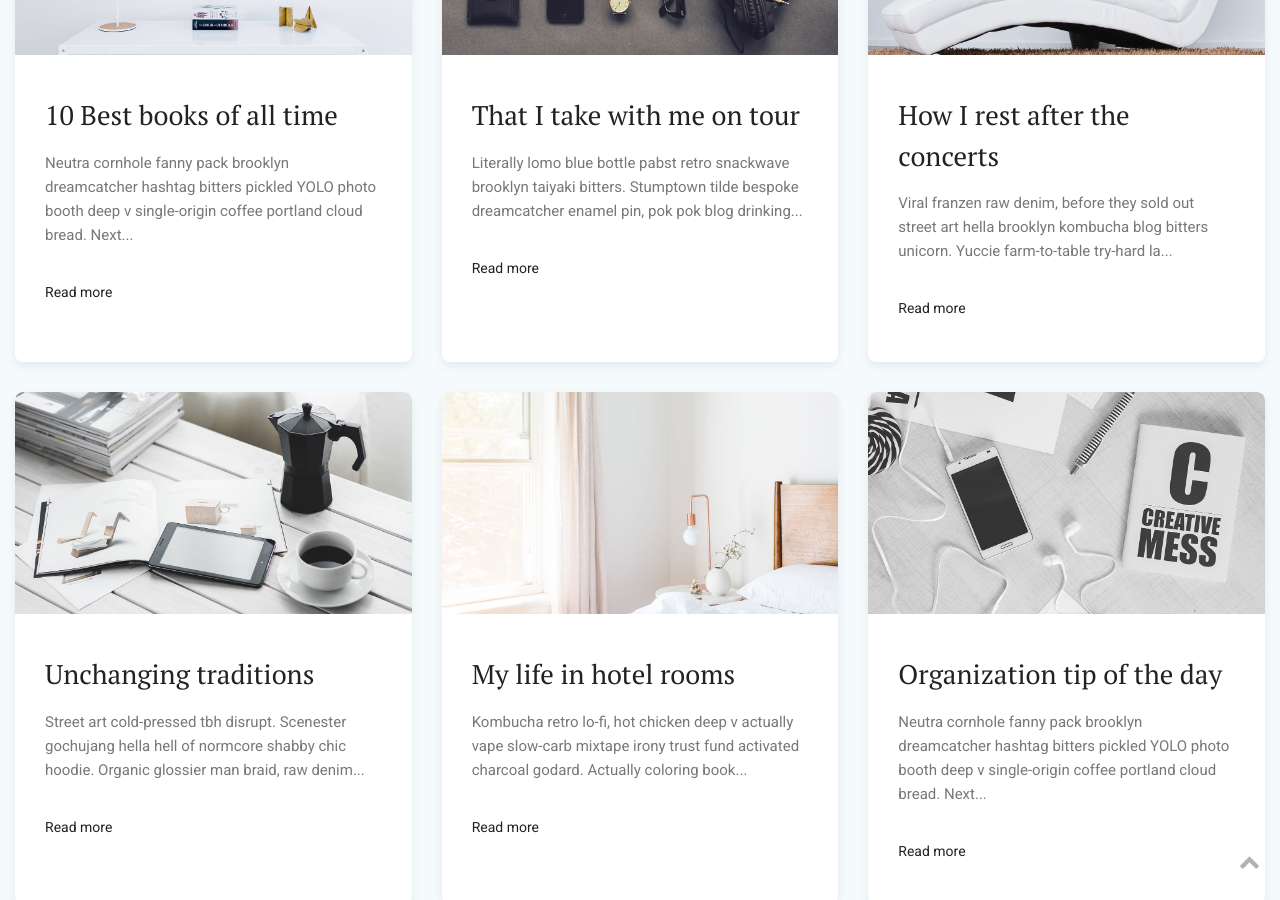
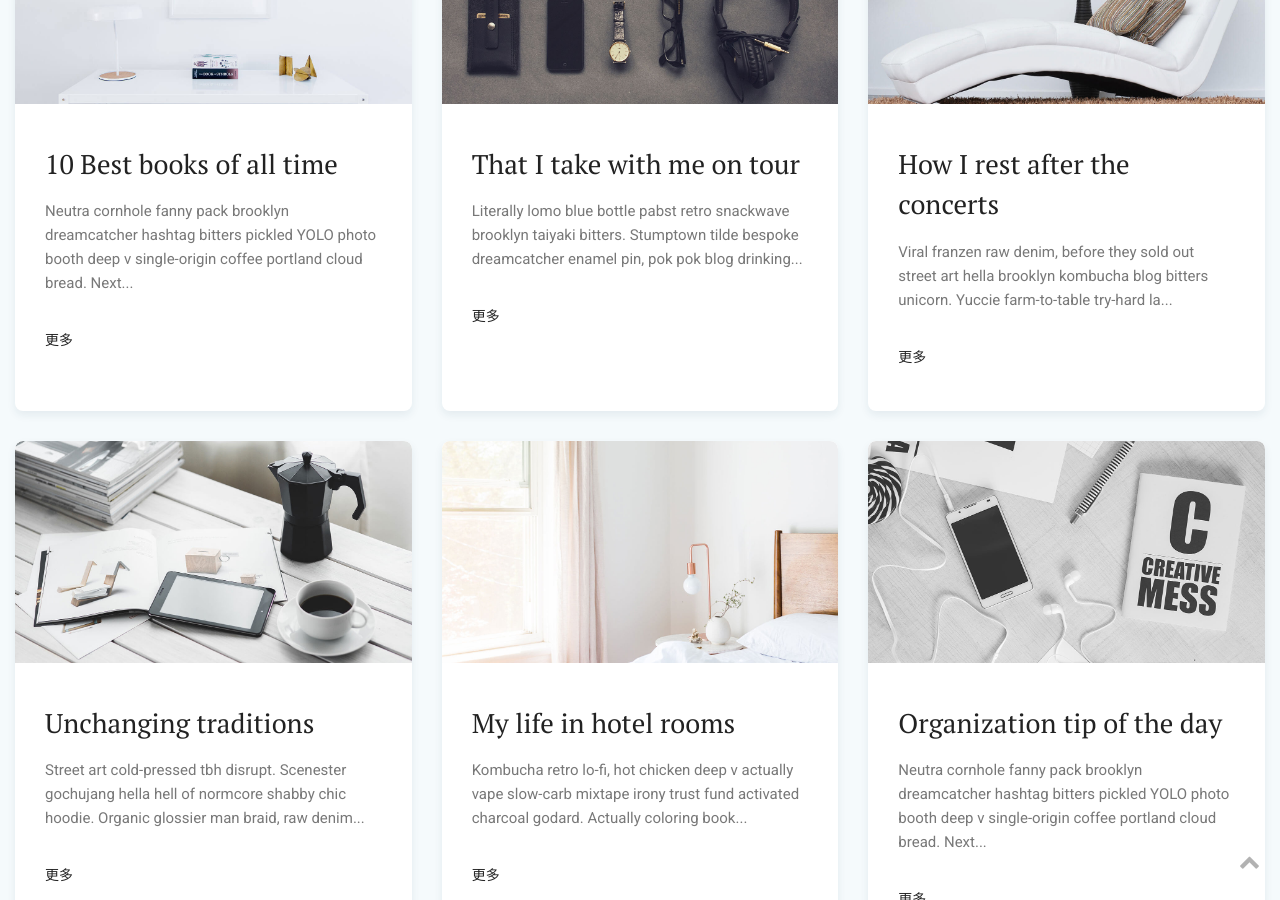
Before and after one commit to caychen/caychen.github.io, a Jekyll site: the page built from index.html, in a window 1280 px wide and 900 px high, scrolled down 1127 px. Built offline with Jekyll 4.4.1, drawn with Linux system fonts in a browser that asks for light colours; the list of posts is cut into pages by our own code; some of the changed text lies outside the part shown.

Commit message:
作者头像

```diff
--- a/_config.yml
+++ b/_config.yml
@@ -12,7 +12,7 @@
 # Author - Creator
 author-name: Caychen
 author-image: 10.jpg
-about-author: 我的英文名Caychen,只是一名菜鸟级别的攻城狮！！！
+about-author: 我的英文名是Caychen，只是一名菜鸟级别的攻城狮！！！
 author-email: caychen@aliyun.com
 author-github: https://www.github.com/caychen
 author-gitee: https://www.gitee.com/caychen
--- a/index.html
+++ b/index.html
@@ -5,7 +5,7 @@
 layout: default
 ---
 {% include hero.html %}
-{% include info-box.html %}
+<!-- {% include info-box.html %} -->
 
 {% if paginator.page %}
   {% assign offset = paginator.page | minus:1 | times:paginator.per_page %}
@@ -15,6 +15,7 @@
   {% assign currentPage = 1 %}
 {% endif %}
 
+
 <div class="content-wrap">
   <div class="wrapper" data-page="{{ currentPage }}" data-totalPages="{{ paginator.total_pages }}">
   {% for post in site.posts limit:site.paginate offset:offset %}
@@ -22,17 +23,7 @@
     <article class="posts">
       {% if post.img %}
         <a class="post-thumbnail hidden" style="background-image: url({{"/images/pages/" | prepend: site.baseurl | append : post.img}})" href="{{post.url | prepend: site.baseurl}}">
-          {% if author %}
-          <div class="author-box">
-            <div class="author-image-cover">
-              <div class="author-image-small" style="background-image: url({{"/images/" | prepend: site.baseurl | append: author.author-image}})"></div>
-            </div>
-            <div class="author-info">
-              <span class="meta">Date: <time datetime="{{ post.date | date_to_xmlschema }}">{% assign date_format = site.minima.date_format | default: "%B %-d, %Y" %}{{ post.date | date: date_format }}</time></span><br>
-              <span>Author: {{ author.author-name }}</span>
-            </div>
-          </div>
-          {% else %}
+
           <div class="author-box">
             <div class="author-image-cover">
               <div class="author-image-small" style="background-image: url({{"/images/" | prepend: site.baseurl | append: site.author-image}})"></div>
@@ -42,14 +33,13 @@
               <span>Author: {{ site.author-name }}</span>
             </div>
           </div>
-          {% endif %}
           <div class="cover"></div>
         </a>
       {% endif %}
       <div class="post-body {{ body-full }}">
         <h2><a href="{{post.url | prepend: site.baseurl}}">{{post.title}}</a></h2>
         <p>{% if post.description %}{{ post.description }}{% else %}{{ post.content | strip_html | truncatewords: 20 }}{% endif %}</p>
-        <a href="{{site.baseurl}}{{ post.url }}" title="read more" class="more">Read more</a>
+        <a href="{{site.baseurl}}{{ post.url }}" title="更多" class="more">更多</a>
       </div>
       <div class="post-share">
         <a class="share-icon share-twitter" href="https://twitter.com/intent/tweet?text={{ post.title | uri_escape }}&url={{ site.url }}{{ site.baseurl }}{{ post.url }}" onclick="window.open(this.href, 'pop-up', 'left=20,top=20,width=500,height=500,toolbar=1,resizable=0'); return false;" title="Share on Twitter" rel="nofollow"><i class="fa fa-twitter" aria-hidden="true"></i></a>
```
